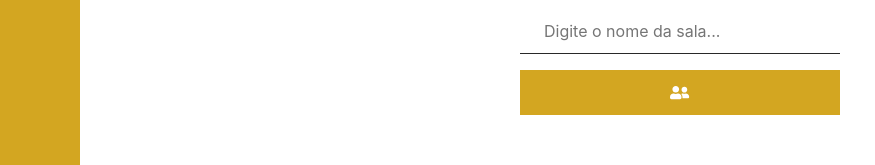
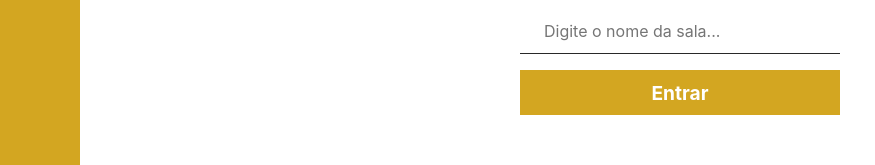
Before and after one commit to lejoaoconte/chat-app-complete, a Next.js app: page /chat in a window 1280 px wide. Shown: the part 330-495 px from the top of the page, without its empty margins (0-875 px from the left). Built offline with nearby package versions, Linux system fonts and the light colour scheme; no server answers; sample sign-in values are in the browser's storage.

Commit message:
Minimal alteration on button enter room

```diff
--- a/src/pages/chat/index.tsx
+++ b/src/pages/chat/index.tsx
@@ -67,8 +67,7 @@ export default function Chat({ user }: PageProps) {
             />
             <Button
               loading={false}
-              text=""
-              Icon={FaUserFriends}
+              text="Entrar"
               type="submit"
             />
           </FormArea>
```
